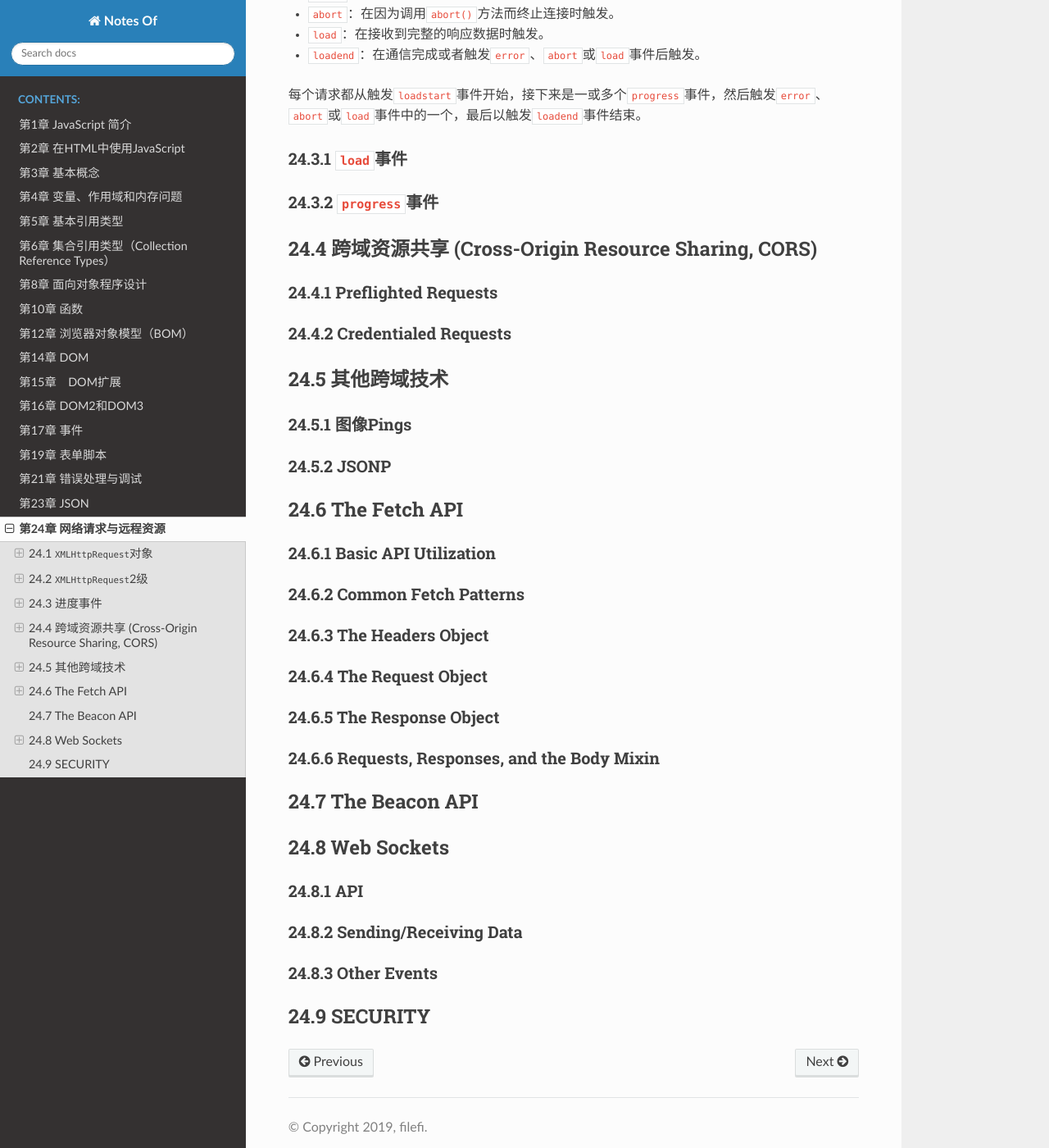
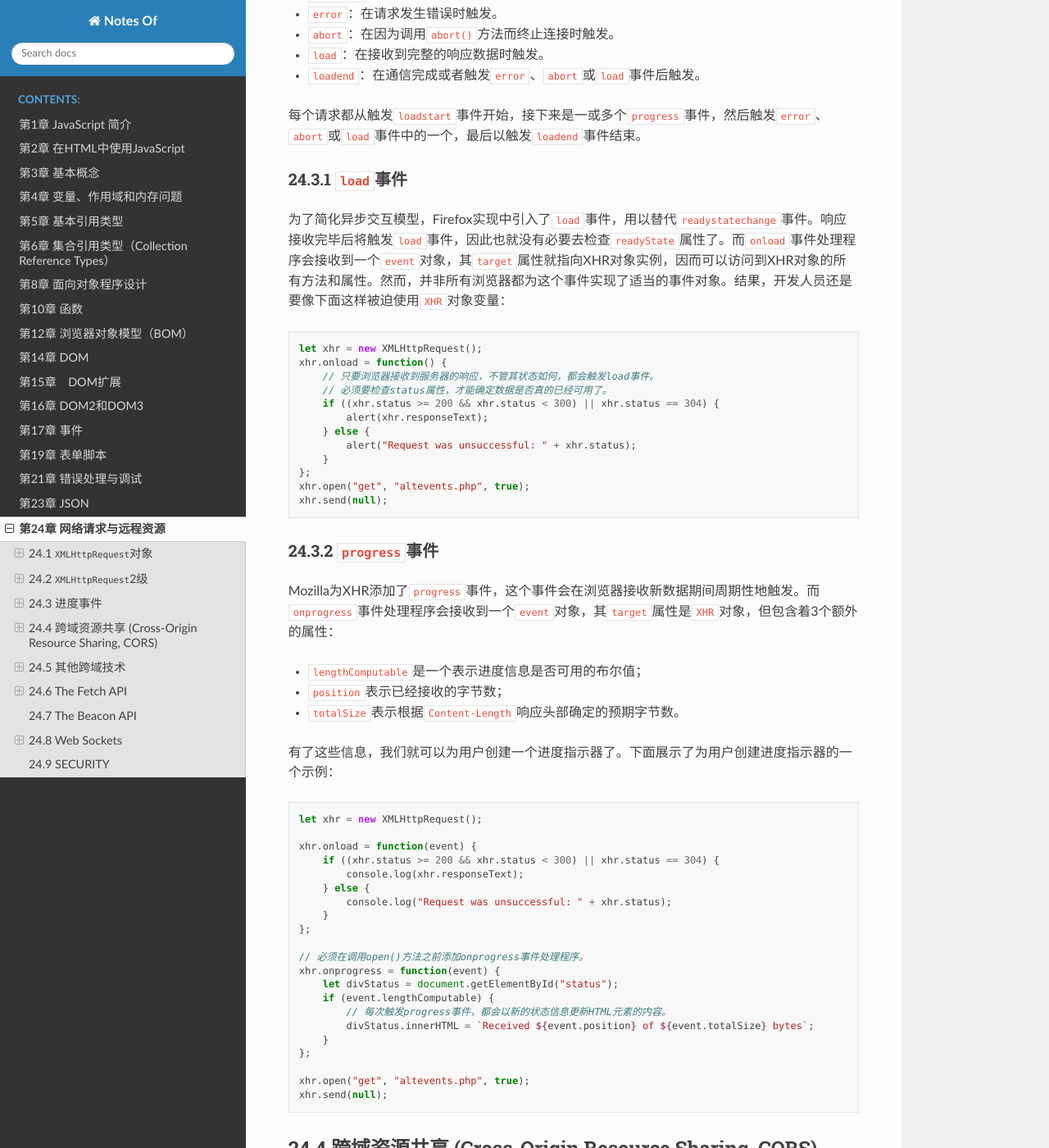
Before and after one commit to filefi/NotesOfProfessional-JavaScript-for-Web-Developers, a Sphinx documentation site: the page built from source/Chapter24-Network_Requests_and_Remote_Resources.md, in a window 1280 px wide and 1400 px high, scrolled down 7439 px. Shown: the whole window at 82% size. Built offline with Sphinx 7.4.7 and the Read the Docs theme 2.0.0, drawn with Linux system fonts in a browser that asks for light colours; some of the changed text lies outside the part shown.

````diff
--- a/source/Chapter24-Network_Requests_and_Remote_Resources.md
+++ b/source/Chapter24-Network_Requests_and_Remote_Resources.md
@@ -28,13 +28,14 @@ let xhr = new XMLHttpRequest();
 
 1. 创建XHR对象`let xhr = new XMLHttpRequest();`
 2. 为XHR对象创建`onreadystatechange`事件处理程序，以监听XHR对象的`readyState`状态；
-3. 调用`open()`方法以创建一个请求（但不会实际发送请求）；
-4. 使用`setRequestHeader()`方法设置自定义的请求头部信息。*此为可选步骤。*
-5.  使用`overrideMimeType()`方法，用于重写XHR响应的MIME类型。*此为可选步骤。*
-6. 使用`timeout`属性，设置请求在等待响应多少毫秒之后就终止。*此为可选步骤。*
-7. 如果`timeout`属性被设置，当请求超时，会触发XHR对象的`ontimeout`事件，可以为XHR对象创建`ontimeout`事件处理程序。*此为可选步骤。*
-8. 调用`send()`方法发送请求；
-9. 如果需要，可以使用`abort()`方法取消异步请求。在终止异步请求后，应该对XHR对象进行解引用操作`xhr = null;`。*此为可选步骤。*
+3. 为XHR对象创建`onprogress`事件处理程序。*此为可选步骤。*
+4. 调用`open()`方法以创建一个请求（但不会实际发送请求）；
+5. 使用`setRequestHeader()`方法设置自定义的请求头部信息。*此为可选步骤。*
+6. 使用`overrideMimeType()`方法，用于重写XHR响应的MIME类型。*此为可选步骤。*
+7. 使用`timeout`属性，设置请求在等待响应多少毫秒之后就终止。*此为可选步骤。*
+8. 如果`timeout`属性被设置，当请求超时，会触发XHR对象的`ontimeout`事件，可以为XHR对象创建`ontimeout`事件处理程序。*此为可选步骤。*
+9. 调用`send()`方法发送请求；
+10. 如果需要，可以使用`abort()`方法取消异步请求。在终止异步请求后，应该对XHR对象进行解引用操作`xhr = null;`。*此为可选步骤。*
 
 
 
@@ -48,7 +49,7 @@ let xhr = new XMLHttpRequest();
 - **`send()`方法** ：接收一个参数，即要作为请求主体发送的数据。如果不需要通过请求主体发送数据，则必须传入`null`，因为这个参数对有些浏览器来说是必需的。调用`send()`之后，请求就会被分派到服务器。
 - **`abort()`方法** ：这个方法可以用来取消异步请求。
 - **`setRequestHeader()`方法** ：使用`setRequestHeader()`方法可以设置自定义的请求头部信息。这个方法接受2个参数：头部字段的名称和头部字段的值。
-- **`getResponseHeader()`方法** ：调用`getResponseHeader()`方法并传入头部字段名称，可以取得相应的响应头部信息。
+- **`getResponseHeader()`方法** ：调用`getResponseHeader()`方法并传入一个头部字段名称作为参数，可以取得相应的响应头部信息。
 - **`getAllResponseHeaders()`方法** ：调用`getAllResponseHeaders()`方法则可以取得一个包含所有头部信息的长字符串。
 
 
@@ -323,7 +324,7 @@ xhr.send(null);
 
 ## 24.3 进度事件
 
-Progress Events规范是W3C的一个工作草案，定义了与客户端服务器通信有关的事件。有以下6个进度事件：
+Progress Events规范是W3C的一个工作草案，定义了与客户端服务器通信有关的事件。这些事件最早其实只针对XHR操作，但目前也被其他API借鉴。有以下6个进度事件：
 
 - `loadstart`：在接收到响应数据的第一个字节时触发。
 - `progress`：在接收响应期间持续不断地触发。
@@ -336,9 +337,56 @@ Progress Events规范是W3C的一个工作草案，定义了与客户端服务
 
 ### 24.3.1 `load`事件
 
+为了简化异步交互模型，Firefox实现中引入了`load`事件，用以替代`readystatechange`事件。响应接收完毕后将触发`load`事件，因此也就没有必要去检查`readyState`属性了。而`onload`事件处理程序会接收到一个`event`对象，其`target`属性就指向XHR对象实例，因而可以访问到XHR对象的所有方法和属性。然而，并非所有浏览器都为这个事件实现了适当的事件对象。结果，开发人员还是要像下面这样被迫使用`XHR`对象变量：
 
+```js
+let xhr = new XMLHttpRequest();
+xhr.onload = function() {
+    // 只要浏览器接收到服务器的响应，不管其状态如何，都会触发load事件。
+    // 必须要检查status属性，才能确定数据是否真的已经可用了。
+    if ((xhr.status >= 200 && xhr.status < 300) || xhr.status == 304) {
+        alert(xhr.responseText);
+    } else {
+        alert("Request was unsuccessful: " + xhr.status);
+    }
+};
+xhr.open("get", "altevents.php", true);
+xhr.send(null);
+```
 
 ### 24.3.2 `progress`事件
+
+Mozilla为XHR添加了`progress`事件，这个事件会在浏览器接收新数据期间周期性地触发。而`onprogress`事件处理程序会接收到一个`event`对象，其`target`属性是`XHR`对象，但包含着3个额外的属性：
+
+- `lengthComputable`是一个表示进度信息是否可用的布尔值；
+- `position`表示已经接收的字节数；
+- `totalSize`表示根据`Content-Length`响应头部确定的预期字节数。
+
+有了这些信息，我们就可以为用户创建一个进度指示器了。下面展示了为用户创建进度指示器的一个示例：
+
+```js
+let xhr = new XMLHttpRequest();
+
+xhr.onload = function(event) {
+    if ((xhr.status >= 200 && xhr.status < 300) || xhr.status == 304) {
+        console.log(xhr.responseText);
+    } else {
+        console.log("Request was unsuccessful: " + xhr.status);
+    }
+};
+
+// 必须在调用open()方法之前添加onprogress事件处理程序。
+xhr.onprogress = function(event) {
+    let divStatus = document.getElementById("status");
+    if (event.lengthComputable) {
+        // 每次触发progress事件，都会以新的状态信息更新HTML元素的内容。
+        divStatus.innerHTML = `Received ${event.position} of ${event.totalSize} bytes`;
+    }
+};
+
+xhr.open("get", "altevents.php", true);
+xhr.send(null);
+```
 
 
 
````
